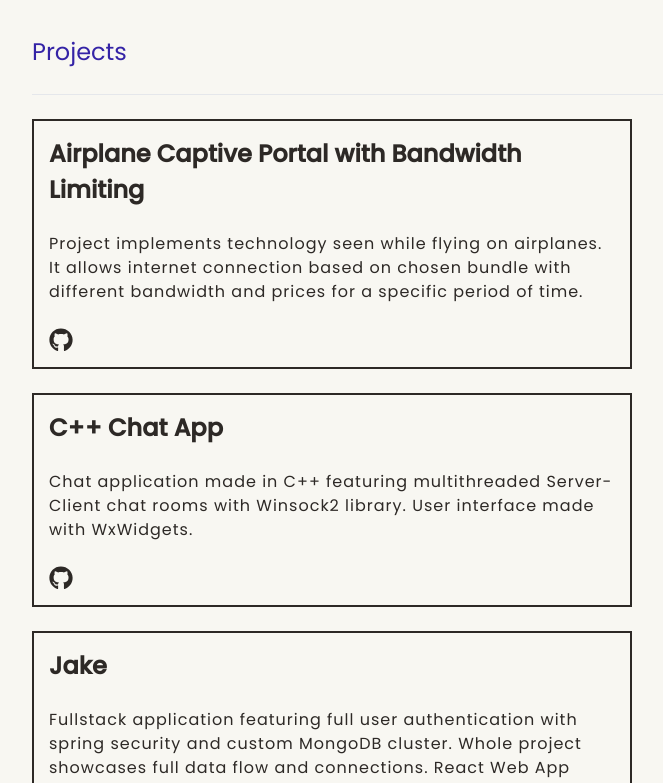
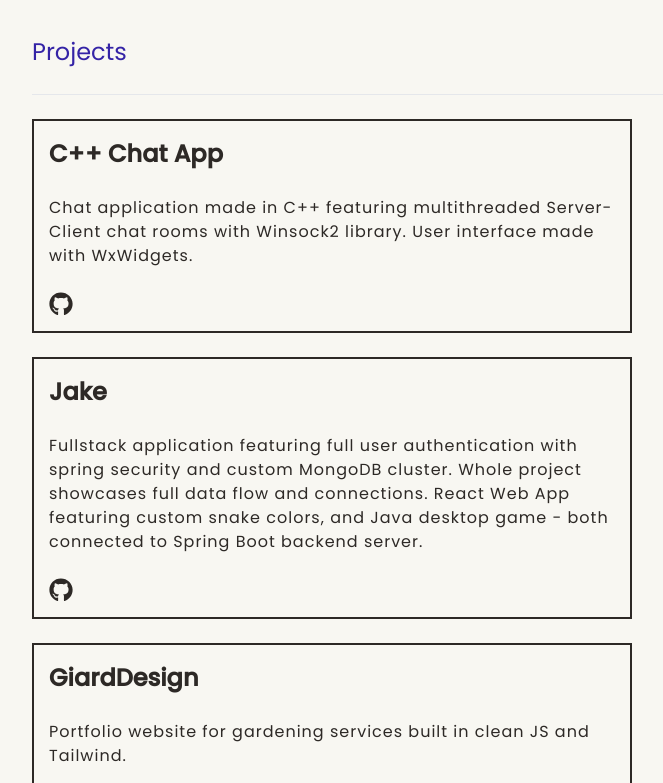
Before and after one commit to OmegaCreations/walicki-dev, a Next.js app: page /about in a window 1280 px wide. Shown: the part 778-1561 px from the top of the page, without its empty margins (28-691 px from the left). Built offline with nearby package versions, Linux system fonts and the light colour scheme.

Commit message:
Fix - projects view

```diff
--- a/src/app/about/page.tsx
+++ b/src/app/about/page.tsx
@@ -7,13 +7,6 @@ import Experience from "./experience/Experience";
 // AboutPage
 const AboutPage: React.FC = () => {
   const projects = [
-    {
-      title: "Airplane Captive Portal with Bandwidth Limiting",
-      description:
-        "Project implements technology seen while flying on airplanes. It allows internet connection based on chosen bundle with different bandwidth and prices for a specific period of time.",
-      github: "https://github.com/OmegaCreations/Airplane-CaptivePortal-BandwidthLimiting",
-      url: "",
-    },
     {
       title: "C++ Chat App",
       description:
```
